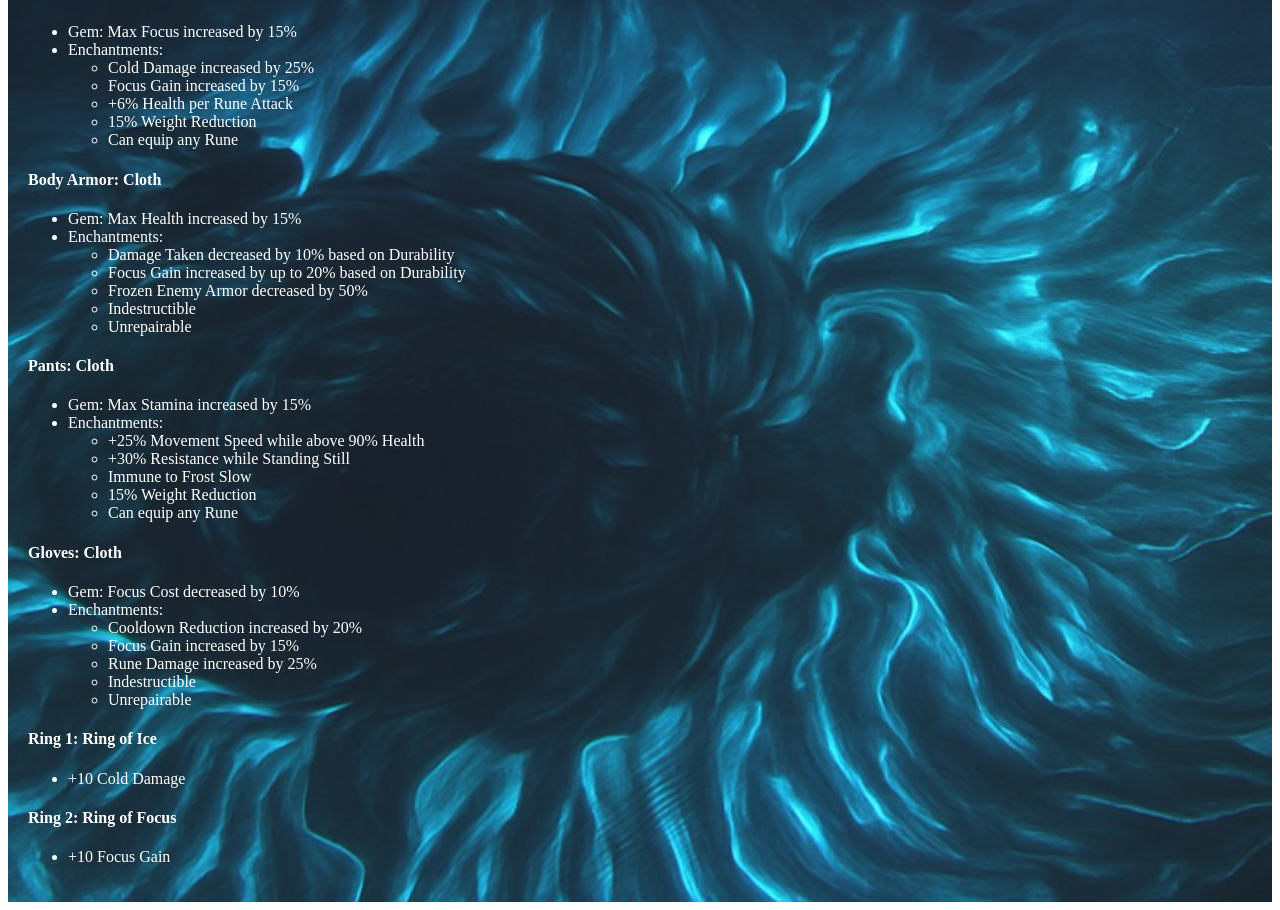
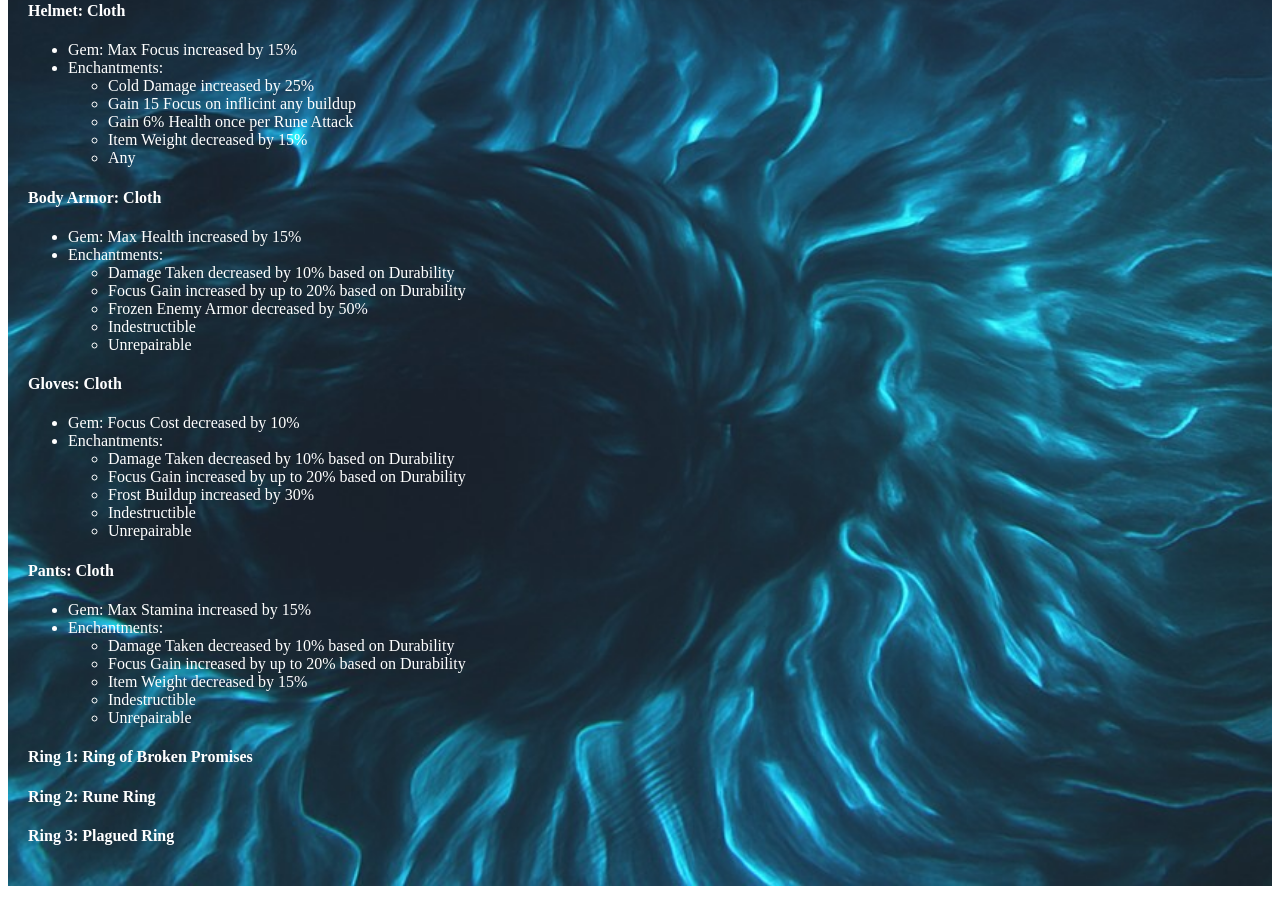
Before and after one commit to NoRestFortheWickedBuilds/nrftw-builds, a Next.js app: page /builds/cold-mage in a window 1280 px wide. Shown: the part 637-1547 px from the top of the page. Built offline with nearby package versions, Linux system fonts and the light colour scheme.

Commit message:
Clean, accurate Cold Mage build based only on spreadsheet

```diff
--- a/pages/builds/cold-mage.js
+++ b/pages/builds/cold-mage.js
@@ -8,7 +8,7 @@ export default function ColdMage() {
 
             <div style={{ textAlign: 'left', marginBottom: '20px', color: '#00BFFF', fontSize: '18px' }}>
                 <p>By Larry Puss</p>
-                <a href="https://youtu.be/Sj3dq73uSBs" target="_blank" rel="noopener noreferrer" style={{ color: '#00BFFF', fontSize: '18px' }}>Watch Build Guide on YouTube</a>
+                <a href="https://youtu.be/bZde1LrAmAE?si=f-OlHsT_Nv8G9BSa" target="_blank" rel="noopener noreferrer" style={{ color: '#00BFFF', fontSize: '18px' }}>Watch Build Guide on YouTube</a>
             </div>
 
             <h3 style={{ color: '#FFD700' }}>Character Stats</h3>
@@ -17,7 +17,7 @@ export default function ColdMage() {
                 <li>Stamina: 10</li>
                 <li>Strength: 10</li>
                 <li>Dexterity: 10</li>
-                <li>Intelligence: 50</li>
+                <li>Intelligence: 10</li>
                 <li>Faith: 10</li>
                 <li>Focus: 10</li>
                 <li>Equip Load: 17</li>
@@ -28,6 +28,7 @@ export default function ColdMage() {
             <h4>Weapon 1: Endless Winter</h4>
             <ul>
                 <li>Runes: Homing Frost, Frost Stream, Homing Flurry</li>
+                <li>Gem: Lifesteal</li>
                 <li>Enchantments:
                     <ul>
                         <li>Damage increased by 30% against Large Enemies</li>
@@ -45,10 +46,10 @@ export default function ColdMage() {
                 <li>Enchantments:
                     <ul>
                         <li>Cold Damage increased by 25%</li>
-                        <li>Focus Gain increased by 15%</li>
-                        <li>+6% Health per Rune Attack</li>
-                        <li>15% Weight Reduction</li>
-                        <li>Can equip any Rune</li>
+                        <li>Gain 15 Focus on inflicint any buildup</li>
+                        <li>Gain 6% Health once per Rune Attack</li>
+                        <li>Item Weight decreased by 15%</li>
+                        <li>Any</li>
                     </ul>
                 </li>
             </ul>
@@ -67,43 +68,37 @@ export default function ColdMage() {
                 </li>
             </ul>
 
-            <h4>Pants: Cloth</h4>
-            <ul>
-                <li>Gem: Max Stamina increased by 15%</li>
-                <li>Enchantments:
-                    <ul>
-                        <li>+25% Movement Speed while above 90% Health</li>
-                        <li>+30% Resistance while Standing Still</li>
-                        <li>Immune to Frost Slow</li>
-                        <li>15% Weight Reduction</li>
-                        <li>Can equip any Rune</li>
-                    </ul>
-                </li>
-            </ul>
-
             <h4>Gloves: Cloth</h4>
             <ul>
                 <li>Gem: Focus Cost decreased by 10%</li>
                 <li>Enchantments:
                     <ul>
-                        <li>Cooldown Reduction increased by 20%</li>
-                        <li>Focus Gain increased by 15%</li>
-                        <li>Rune Damage increased by 25%</li>
+                        <li>Damage Taken decreased by 10% based on Durability</li>
+                        <li>Focus Gain increased by up to 20% based on Durability</li>
+                        <li>Frost Buildup increased by 30%</li>
                         <li>Indestructible</li>
                         <li>Unrepairable</li>
                     </ul>
                 </li>
             </ul>
 
-            <h4>Ring 1: Ring of Ice</h4>
+            <h4>Pants: Cloth</h4>
             <ul>
-                <li>+10 Cold Damage</li>
+                <li>Gem: Max Stamina increased by 15%</li>
+                <li>Enchantments:
+                    <ul>
+                        <li>Damage Taken decreased by 10% based on Durability</li>
+                        <li>Focus Gain increased by up to 20% based on Durability</li>
+                        <li>Item Weight decreased by 15%</li>
+                        <li>Indestructible</li>
+                        <li>Unrepairable</li>
+                    </ul>
+                </li>
             </ul>
 
-            <h4>Ring 2: Ring of Focus</h4>
-            <ul>
-                <li>+10 Focus Gain</li>
-            </ul>
+            <h4>Ring 1: Ring of Broken Promises</h4>
+            <h4>Ring 2: Rune Ring</h4>
+            <h4>Ring 3: Plagued Ring</h4>
         </div>
     );
 }
```
